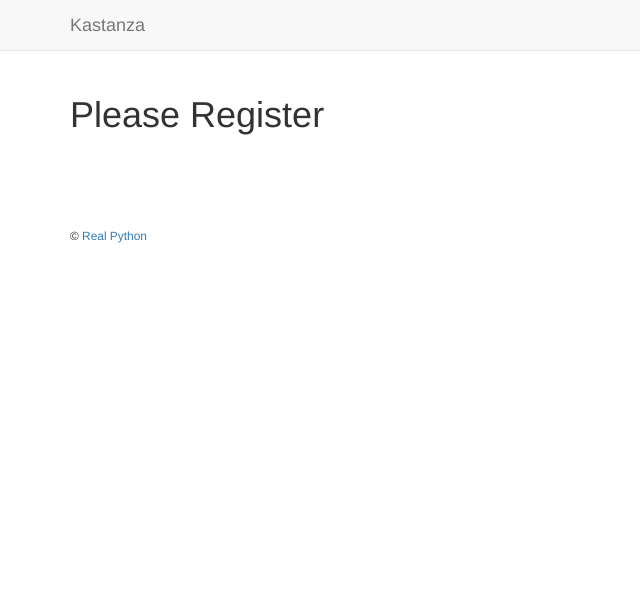
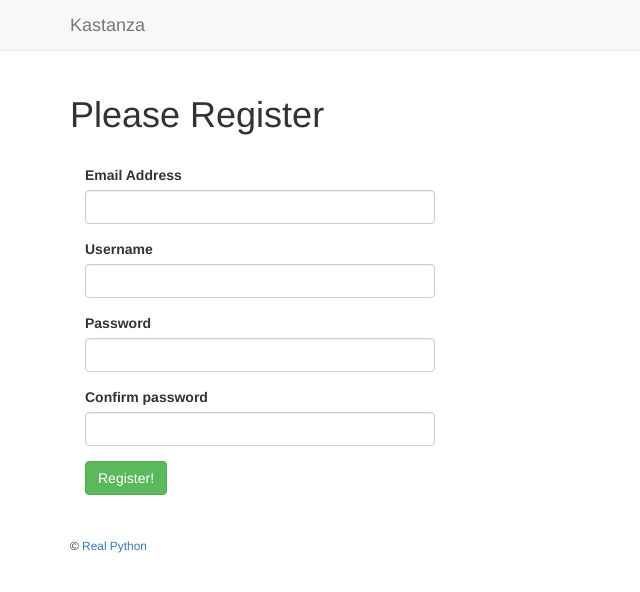
Before and after one commit to realpython/fullscalepython-app, a Flask app: template project/client/templates/user/register.html in a window 1280 px wide. Shown: the top 592 px of the page, without its empty margins (0-640 px from the left). Run offline with Flask 2, Linux system fonts and the light colour scheme; the template is opened without the code that fills it: values that come from a table or form of the project are taken from there, others are empty; some libraries are stand-ins or nearby versions.

Commit message:
refactored and added story 1 task 5

```diff
--- a/project/client/templates/user/register.html
+++ b/project/client/templates/user/register.html
@@ -1,4 +1,5 @@
 {% extends '_base.html' %}
+{% import "bootstrap/wtf.html" as wtf %}
 
 {% block content %}
 
@@ -8,4 +9,17 @@
 
   <br>
 
+  <form class="form" role="form" method="post" action="">
+    {{ form.csrf_token }}
+    {{ form.hidden_tag() }}
+    {{ wtf.form_errors(form, hiddens="only") }}
+    <div class="col-lg-4 col-sm-4">
+      {{ wtf.form_field(form.email) }}
+      {{ wtf.form_field(form.username) }}
+      {{ wtf.form_field(form.password) }}
+      {{ wtf.form_field(form.confirm) }}
+      <button class="btn btn-success" type="submit">Register!</button>
+    </div>
+  </form>
+
 {% endblock content %}
--- /dev/null
+++ b/project/server/user/forms.py
@@ -0,0 +1,38 @@
+# project/server/user/forms.py
+
+
+from flask_wtf import Form
+from wtforms import TextField, PasswordField
+from wtforms.validators import DataRequired, Email, Length, EqualTo
+
+
+class RegisterForm(Form):
+    email = TextField(
+        'Email Address',
+        validators=[
+            DataRequired(),
+            Email(message=None),
+            Length(min=6, max=40)
+        ]
+    )
+    username = TextField(
+        'Username',
+        validators=[
+            DataRequired(),
+            Length(min=3, max=40)
+        ]
+    )
+    password = PasswordField(
+        'Password',
+        validators=[
+            DataRequired(),
+            Length(min=6, max=25)
+        ]
+    )
+    confirm = PasswordField(
+        'Confirm password',
+        validators=[
+            DataRequired(),
+            EqualTo('password', message='Passwords must match.')
+        ]
+    )
--- a/requirements.txt
+++ b/requirements.txt
@@ -1,12 +1,15 @@
 alembic==0.8.6
 bcrypt==2.0.0
 cffi==1.5.2
+dominate==2.2.0
 Flask==0.10.1
 Flask-Bcrypt==0.7.1
+Flask-Bootstrap==3.3.5.7
 Flask-Login==0.3.2
 Flask-Migrate==1.8.0
 Flask-Script==2.0.5
 Flask-SQLAlchemy==2.1
+Flask-WTF==0.12
 itsdangerous==0.24
 Jinja2==2.8
 Mako==1.0.4
@@ -15,4 +18,6 @@ pycparser==2.14
 python-editor==1.0
 six==1.10.0
 SQLAlchemy==1.0.12
+visitor==0.1.2
 Werkzeug==0.11.8
+WTForms==2.1
```
Also changed, not shown: project/server/__init__.py (+7 -1 lines), project/server/user/views.py (+24 -37 lines).
